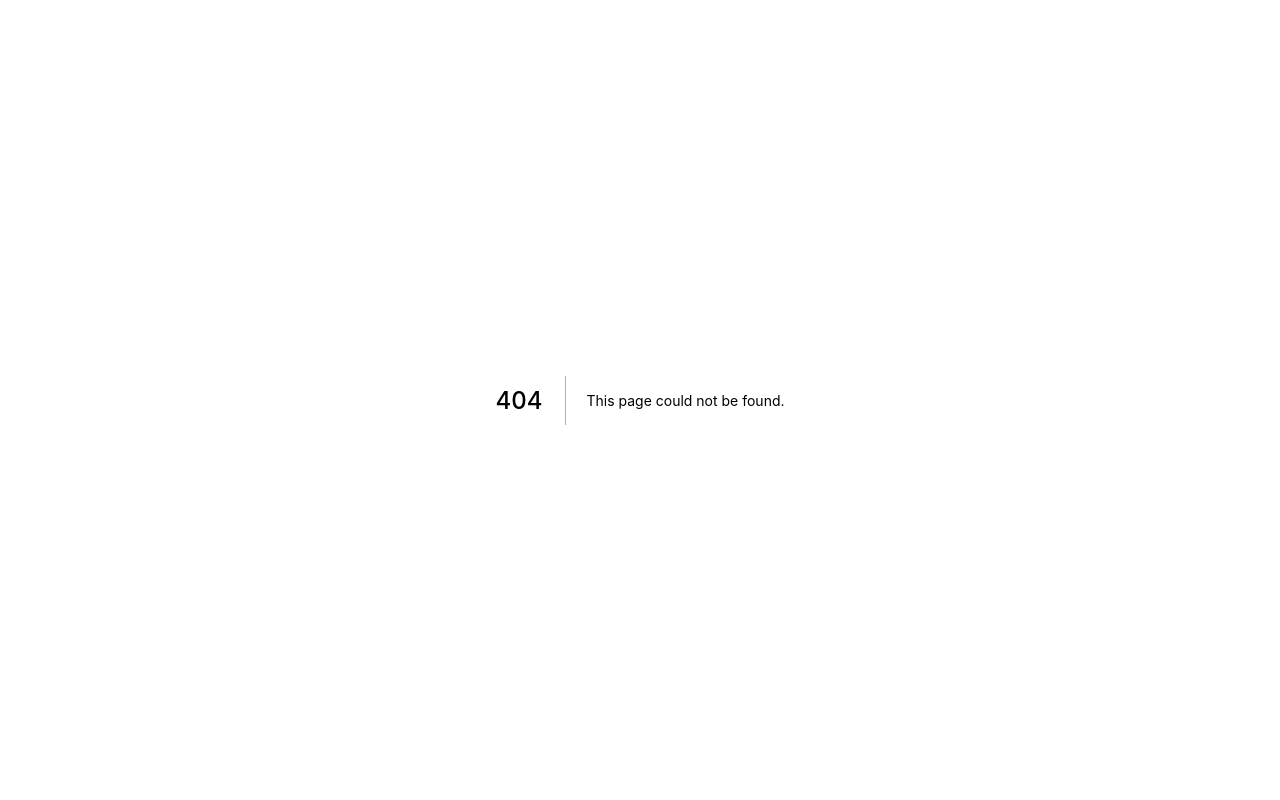
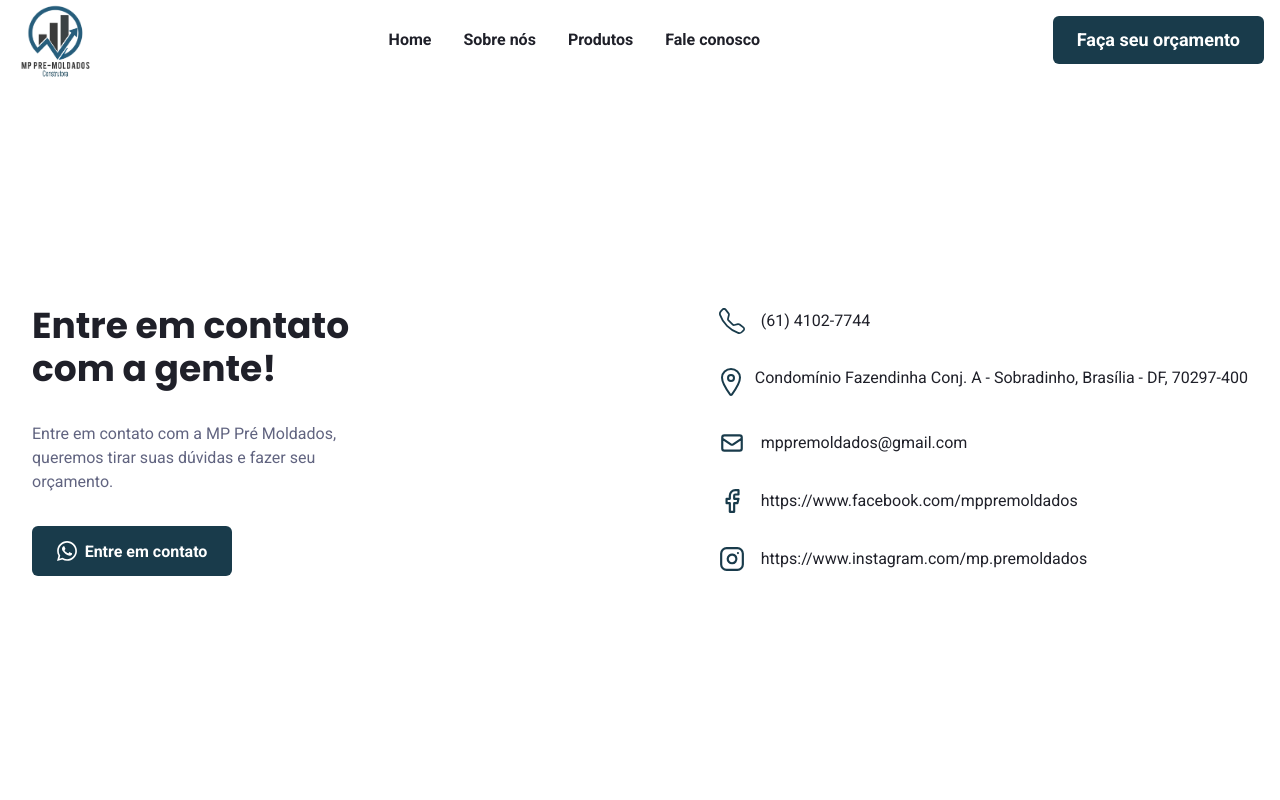
Before and after one commit to pedromiiguel/lp-pre-moldados, a Next.js app: page /contato in a window 1280 px wide. Before the commit this address had no page. Shown: the top 800 px of the page. Built offline with nearby package versions, Linux system fonts and the light colour scheme.

Commit message:
feat: created contact page

```diff
--- /dev/null
+++ b/src/pages/contato/index.tsx
@@ -0,0 +1,129 @@
+import { Box, Button, Flex, Heading, Stack, Text } from '@chakra-ui/react';
+import { NextPage } from 'next';
+import Head from 'next/head';
+import Image from 'next/image';
+import { BsTelephone } from 'react-icons/bs';
+import { HiOutlineMail } from 'react-icons/hi';
+import { IoLocationOutline } from 'react-icons/io5';
+import { FiFacebook, FiInstagram } from 'react-icons/fi';
+import { Navbar } from '../../components/Navbar';
+import { Footer } from '../../components/Footer';
+
+const Contato: NextPage = () => {
+  return (
+    <>
+      <Head>
+        <title>Fale conosco - MP Pré Moldados</title>
+        <meta name="description" content="Generated by create next app" />
+      </Head>
+      <Navbar backgroundColor="transparent" isBorderBottom />
+      <Box>
+        <Flex
+          minHeight="80vh"
+          maxWidth={1440}
+          margin="40px auto"
+          align={['flex-start', 'flex-start', 'flex-start', 'center']}
+          gap={16}
+          justifyContent={['center', 'center', 'center', 'space-between']}
+          flexDirection={['column', 'column', 'column', 'row']}
+        >
+          <Stack spacing={8} width="100%" maxWidth={400} px={[4, 8, 8, 8]}>
+            <Heading textAlign={['left']}>
+              Entre em contato com a gente!
+            </Heading>
+            <Text fontSize="md" color="gray.500" textAlign={['left']}>
+              Entre em contato com a MP Pré Moldados, queremos tirar suas
+              dúvidas e fazer seu orçamento.
+            </Text>
+            <Flex alignItems="center" justifyContent={['flex-start']}>
+              <Button
+                height="50px"
+                width="200px"
+                color="white"
+                as="a"
+                target="_blank"
+                href="https://api.whatsapp.com/send?phone=5561995200297"
+                bg="blue.900"
+                _hover={{ backgroundColor: '#0f242e' }}
+                leftIcon={
+                  <Image
+                    src="/whatsapp-icon.svg"
+                    alt="ícone do whatsapp"
+                    width="20px"
+                    height="20px"
+                  />
+                }
+              >
+                Entre em contato
+              </Button>
+            </Flex>
+          </Stack>
+
+          <Stack
+            spacing={8}
+            px={[4, 8, 8, 8]}
+            wordBreak="break-word"
+            fontSize="md"
+          >
+            <Flex alignItems="center" justifyContent="flex-start" gap={4}>
+              <BsTelephone size={26} color="#193B4B" />
+              <Text>(61) 4102-7744</Text>
+            </Flex>
+            <Flex>
+              <Box ml={-1}>
+                <IoLocationOutline size={32} color="#193B4B" />
+              </Box>
+
+              <Text
+                ml={2}
+                as="a"
+                target="_blank"
+                cursor="pointer"
+                href="https://maps.app.goo.gl/SyAKZb52s2hJAqaGA"
+              >
+                Condomínio Fazendinha Conj. A - Sobradinho, Brasília - DF,
+                70297-400
+              </Text>
+            </Flex>
+
+            <Flex alignItems="center" justifyContent="flex-start" gap={4}>
+              <HiOutlineMail size={26} color="#193B4B" />
+
+              <Text>mppremoldados@gmail.com</Text>
+            </Flex>
+
+            <Flex alignItems="center" justifyContent="flex-start" gap={4}>
+              <FiFacebook size={26} color="#193B4B" />
+
+              <Text
+                as="a"
+                target="_blank"
+                cursor="pointer"
+                href="https://www.facebook.com/mppremoldados/"
+              >
+                https://www.facebook.com/mppremoldados
+              </Text>
+            </Flex>
+
+            <Flex alignItems="center" justifyContent="flex-start" gap={4}>
+              <FiInstagram size={26} color="#193B4B" />
+
+              <Text
+                as="a"
+                target="_blank"
+                cursor="pointer"
+                href="https://www.instagram.com/mp.premoldados/"
+              >
+                https://www.instagram.com/mp.premoldados
+              </Text>
+            </Flex>
+          </Stack>
+        </Flex>
+      </Box>
+
+      <Footer />
+    </>
+  );
+};
+
+export default Contato;
```
